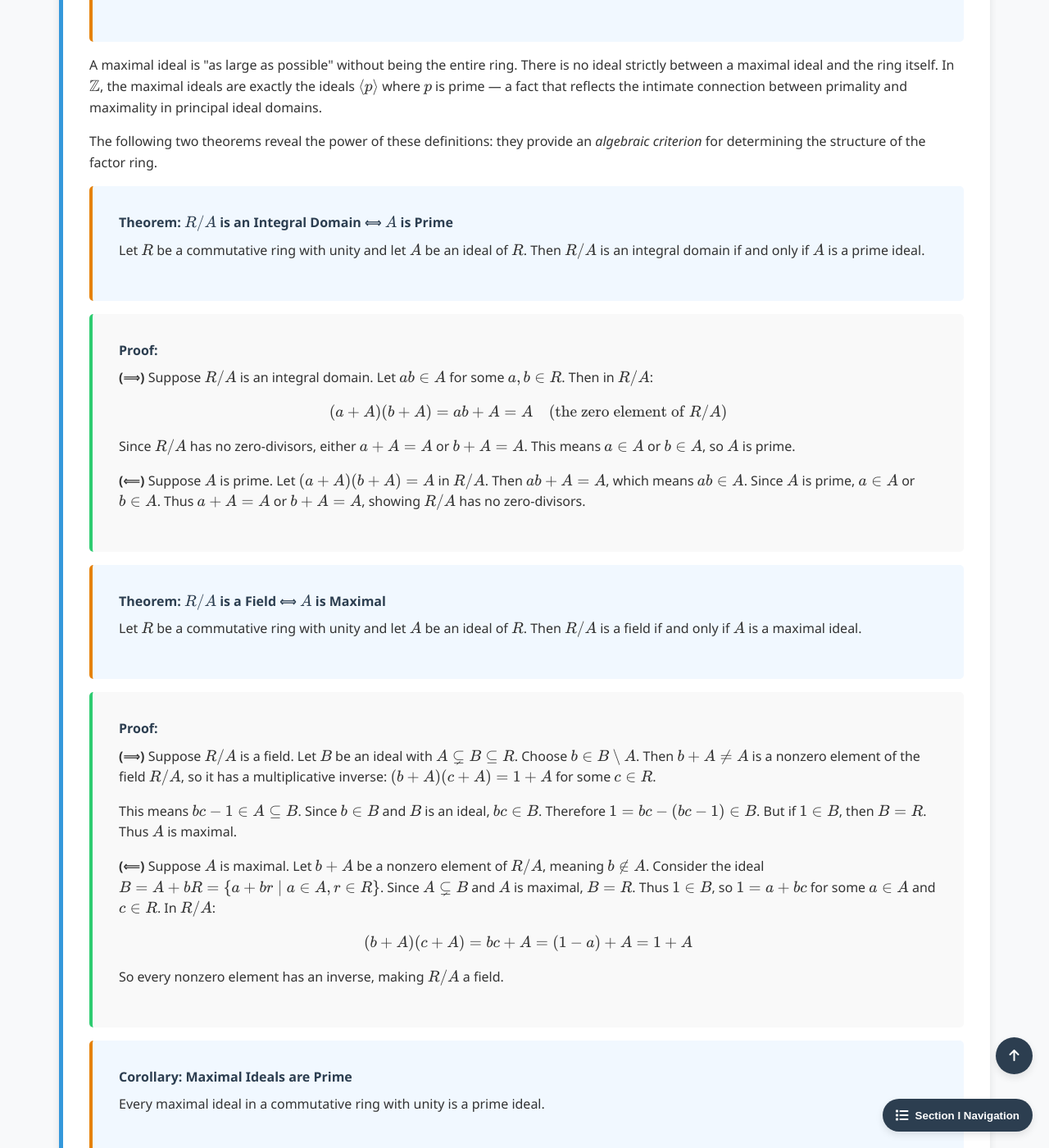
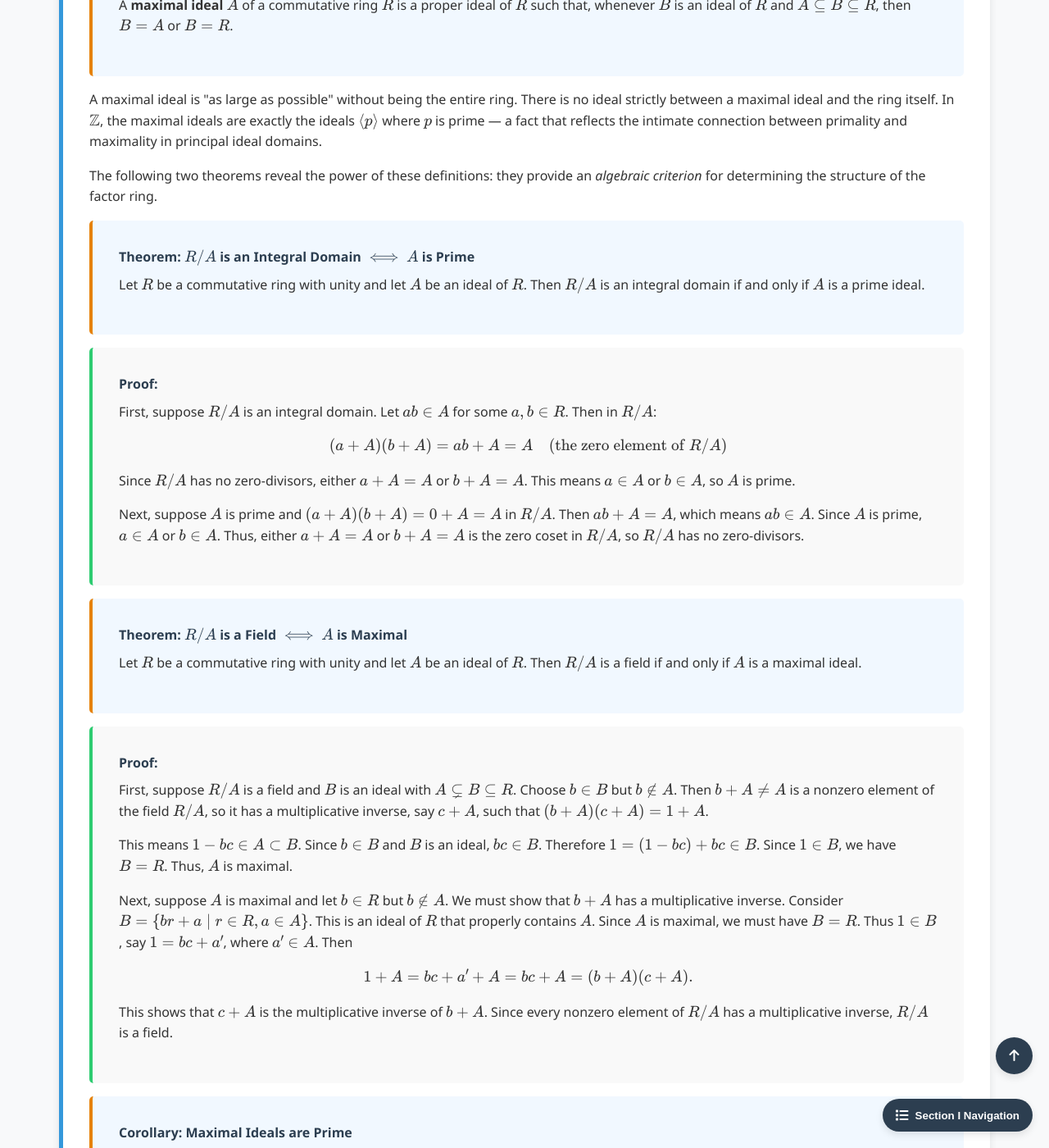
Before and after one commit to Yusukey01/yusukey01.github.io, a Jekyll site: the page built from Mathematics/Linear_algebra/ideals.html, in a window 1280 px wide and 1400 px high, scrolled down 4732 px. Shown: the whole window at 82% size. Built offline with Jekyll 4.4.1, drawn with Linux system fonts in a browser that asks for light colours; some of the changed text lies outside the part shown.

Commit message:
start Section I -Part20

```diff
--- a/Mathematics/Linear_algebra/ideals.html
+++ b/Mathematics/Linear_algebra/ideals.html
@@ -152,7 +152,7 @@ noindex: true
                 </p>
 
                 <div class="proof">
-                    <span class="proof-title">Example: Principal Ideals in \(\mathbb{Z}\)</span>
+                    <span class="proof-title">Example: Ideals in \(\mathbb{Z}\)</span>
                     <p>
                         Consider the set \(n\mathbb{Z} = \{nk \mid k \in \mathbb{Z}\}\) for a fixed integer \(n\).
                         This is the set of all multiples of \(n\).
@@ -172,8 +172,11 @@ noindex: true
                         </li>
                     </ol>
                     <p>
-                        Thus \(n\mathbb{Z}\) is an ideal of \(\mathbb{Z}\). Such ideals, generated by a single element,
-                        are called <strong>principal ideals</strong> and denoted \(\langle n \rangle\).
+                        Thus \(n\mathbb{Z}\) is an ideal of \(\mathbb{Z}\).
+                    </p>
+                    <p>
+                        Such ideals, generated by a single element, are called <strong>principal ideals</strong>
+                        and denoted \(\langle n \rangle\).
                     </p>
                 </div>
 
@@ -246,7 +249,7 @@ noindex: true
                     <span class="theorem-title">Theorem: Existence of Factor Rings</span>
                     <p>
                         Let \(R\) be a ring and let \(A\) be a subring of \(R\). The set of cosets \(\{r + A \mid r \in R\}\) is
-                        a ring under the operations:
+                        a ring under the operations
                         \[
                         (s + A) + (t + A) = (s + t) + A
                         \]
@@ -355,7 +358,7 @@ noindex: true
                 </p>
 
                 <div class="theorem">
-                    <span class="theorem-title">Theorem: \(R/A\) is an Integral Domain ⟺ \(A\) is Prime</span>
+                    <span class="theorem-title">Theorem: \(R/A\) is an Integral Domain \(\iff\) \(A\) is Prime</span>
                     <p>
                         Let \(R\) be a commutative ring with unity and let \(A\) be an ideal of \(R\). Then \(R/A\) is
                         an integral domain if and only if \(A\) is a prime ideal.
@@ -365,7 +368,7 @@ noindex: true
                 <div class="proof">
                     <span class="proof-title">Proof:</span>
                     <p>
-                        <strong>(⟹)</strong> Suppose \(R/A\) is an integral domain. Let \(ab \in A\) for some \(a, b \in R\).
+                        First, suppose \(R/A\) is an integral domain. Let \(ab \in A\) for some \(a, b \in R\).
                         Then in \(R/A\):
                         \[
                         (a + A)(b + A) = ab + A = A \quad \text{(the zero element of } R/A\text{)}
@@ -374,14 +377,14 @@ noindex: true
                         This means \(a \in A\) or \(b \in A\), so \(A\) is prime.
                     </p>
                     <p>
-                        <strong>(⟸)</strong> Suppose \(A\) is prime. Let \((a + A)(b + A) = A\) in \(R/A\).
+                        Next, suppose \(A\) is prime and \((a + A)(b + A) = 0 + A = A\) in \(R/A\).
                         Then \(ab + A = A\), which means \(ab \in A\). Since \(A\) is prime, \(a \in A\) or \(b \in A\).
-                        Thus \(a + A = A\) or \(b + A = A\), showing \(R/A\) has no zero-divisors.
+                        Thus, either \(a + A = A\) or \(b + A = A\) is the zero coset in \(R/A\), so \(R/A\) has no zero-divisors.
                     </p>
                 </div>
 
                 <div class="theorem">
-                    <span class="theorem-title">Theorem: \(R/A\) is a Field ⟺ \(A\) is Maximal</span>
+                    <span class="theorem-title">Theorem: \(R/A\) is a Field \(\iff\) \(A\) is Maximal</span>
                     <p>
                         Let \(R\) be a commutative ring with unity and let \(A\) be an ideal of \(R\). Then \(R/A\) is
                         a field if and only if \(A\) is a maximal ideal.
@@ -391,23 +394,27 @@ noindex: true
                 <div class="proof">
                     <span class="proof-title">Proof:</span>
                     <p>
-                        <strong>(⟹)</strong> Suppose \(R/A\) is a field. Let \(B\) be an ideal with \(A \subsetneq B \subseteq R\).
-                        Choose \(b \in B \setminus A\). Then \(b + A \neq A\) is a nonzero element of the field \(R/A\),
-                        so it has a multiplicative inverse: \((b + A)(c + A) = 1 + A\) for some \(c \in R\).
+                        First, suppose \(R/A\) is a field and \(B\) is an ideal with \(A \subsetneq B \subseteq R\).
+                        Choose \(b \in B\) but \(b \notin A\). Then \(b + A \neq A\) is a nonzero element of the field \(R/A\),
+                        so it has a multiplicative inverse, say \(c + A\), such that \((b + A)(c + A) = 1 + A\).
                     </p>
                     <p>
-                        This means \(bc - 1 \in A \subseteq B\). Since \(b \in B\) and \(B\) is an ideal, \(bc \in B\).
-                        Therefore \(1 = bc - (bc - 1) \in B\). But if \(1 \in B\), then \(B = R\). Thus \(A\) is maximal.
+                        This means \(1 - bc \in A \subset B\). Since \(b \in B\) and \(B\) is an ideal, \(bc \in B\).
+                        Therefore \(1 = (1 - bc) + bc \in B\). Since \(1 \in B\), we have \(B = R\). Thus, \(A\)
+                        is maximal.
                     </p>
+
                     <p>
-                        <strong>(⟸)</strong> Suppose \(A\) is maximal. Let \(b + A\) be a nonzero element of \(R/A\),
-                        meaning \(b \notin A\). Consider the ideal \(B = A + bR = \{a + br \mid a \in A, r \in R\}\).
-                        Since \(A \subsetneq B\) and \(A\) is maximal, \(B = R\). Thus \(1 \in B\), so \(1 = a + bc\)
-                        for some \(a \in A\) and \(c \in R\). In \(R/A\):
+                        Next, suppose \(A\) is maximal and let \(b \in R\) but \(b \notin A\). We must show that
+                        \(b + A\) has a multiplicative inverse.
+                        Consider \(B = \{br + a \mid r \in R, a \in A\}\). This is an ideal of \(R\) that properly contains
+                        \(A\). Since \(A\) is maximal, we must have \(B = R\). Thus \(1 \in B\), say \(1 = bc + a'\), where
+                        \(a' \in A\). Then
                         \[
-                        (b + A)(c + A) = bc + A = (1 - a) + A = 1 + A
+                        1 + A = bc + a' + A = bc + A = (b + A)(c + A).
                         \]
-                        So every nonzero element has an inverse, making \(R/A\) a field.
+                        This shows that \(c + A\) is the multiplicative inverse of \(b + A\). Since every nonzero element
+                        of \(R/A\) has a multiplicative inverse, \(R/A\) is a field.
                     </p>
                 </div>
 
```
